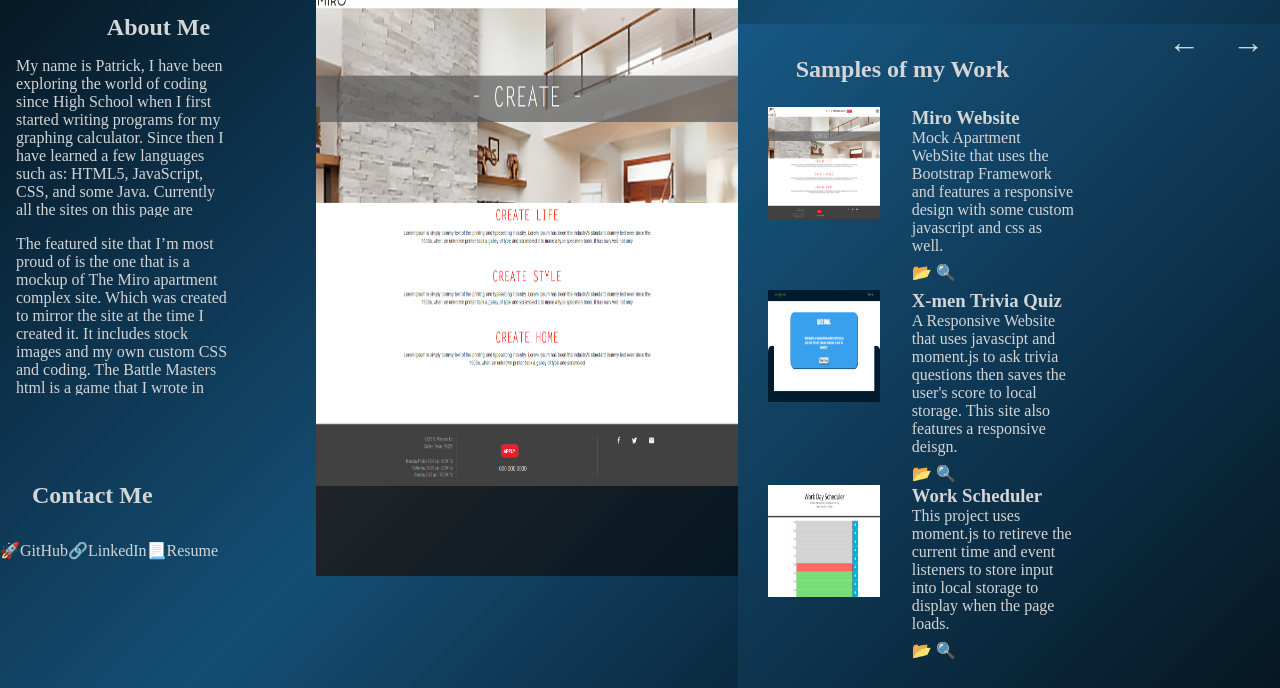
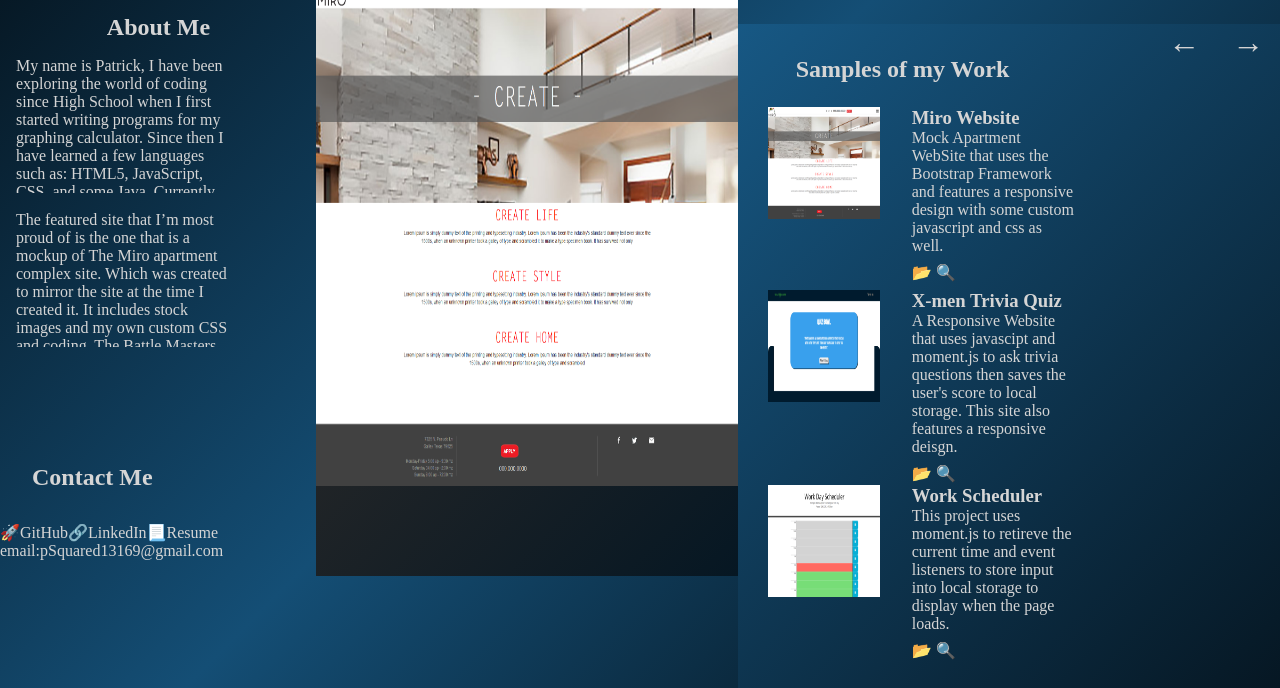
Before and after one commit to Damerian00/newPortfolio, a plain HTML site: page index.html in a window 1280 px wide. Shown: the part 224-912 px from the top of the page. Drawn offline with Linux system fonts and the light colour scheme.

Commit message:
added email

```diff
--- a/assets/css/newStyle.css
+++ b/assets/css/newStyle.css
@@ -462,7 +462,7 @@ top: 0
 }
 #aboutMe p {
     width: 214px;
-    height: 20vh;
+    height: 17vh;
     overflow-y: scroll;
 }
 .sites img {
--- a/index.html
+++ b/index.html
@@ -38,6 +38,7 @@
                 <br>
                 <p>The featured site that I’m most proud of is the one that is a mockup of The Miro apartment complex site. Which was created to mirror the site at the time I created it. It includes stock images and my own custom CSS and coding. The Battle Masters html is a game that I wrote in JavaScript that uses very minimal HTML. Writing the code for this site was challenging, but it also was rewarding at the same time since it helped me to understand and learn JavaScript. The other sites are ones that I created for classroom assignments.
                 </p>
+
                 </div>
             </section>
         </panel>
@@ -199,8 +200,11 @@
                     <li><span class="icon">🚀</span><a href="https://github.com/Damerian00" target="_blank">GitHub</a></li>
                     <li><span class="icon">🔗</span><a href="https://www.linkedin.com/in/patrick-price-35600135/" target="_blank">LinkedIn</a></li>
                     <li><span class="icon">📃</span><a href="https://my.indeed.com/p/patrickp-6d75hwd" target="_blank">Resume</a></li>
+
                 </ul>
+
             </nav>
+            <p>email:pSquared13169@gmail.com</p>
         </section>
     </footer>
         <script src="assets/js/scripts.js"></script>
```
